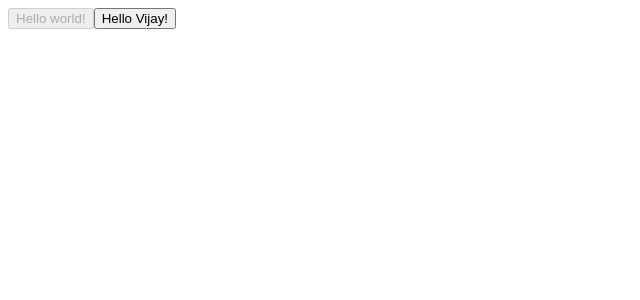
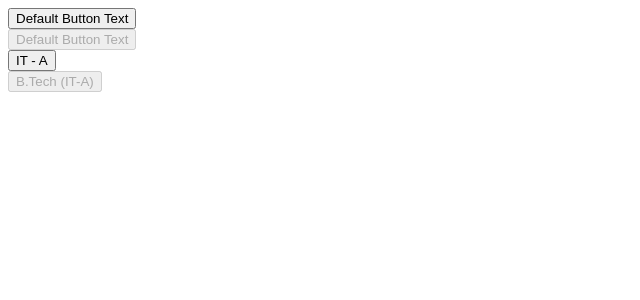
Before and after one commit to Vijay11-08/ReactJs_Project, a React (Vite) app: page / in a window 1280 px wide. Shown: the top 300 px of the page, without its empty margins (0-640 px from the left). Built offline with nearby package versions, Linux system fonts and the light colour scheme.

Commit message:
Default Propes Butoon Used

```diff
--- /dev/null
+++ b/src/Lecture31_12_2024/PureFunction2.jsx
@@ -0,0 +1,30 @@
+import * as React from "react";
+
+ const MyCustButton =({var1,var2}) => (
+    <button disabled={var1}>
+        {var2}
+    </button>
+);
+
+MyCustButton.defaultProps ={
+    var1 : false,
+    var2 : "Default Button Text",
+};
+export default MyCustButton;
+
+// For Output Use Main.jsx
+// import { StrictMode } from 'react'
+// import { createRoot } from 'react-dom/client'
+// import MyCustButton from './Lecture31_12_2024/PureFunction2'
+
+// createRoot(document.getElementById('root')).render(
+//   <StrictMode>
+//     <MyCustButton/>
+//     <br />
+//     <MyCustButton var1={true}/>
+//     <br />
+//     <MyCustButton var2={"IT - A "}/>
+//     <br />
+//     <MyCustButton var1={true} var2={"B.Tech (IT-A) "}/>
+//   </StrictMode>,
+// )
--- a/src/main.jsx
+++ b/src/main.jsx
@@ -1,12 +1,15 @@
 import { StrictMode } from 'react'
 import { createRoot } from 'react-dom/client'
-import PureFunctions from './Lecture31_12_2024/PureFunctions'
-
+import MyCustButton from './Lecture31_12_2024/PureFunction2'
 
 createRoot(document.getElementById('root')).render(
   <StrictMode>
-<PureFunctions var1={true} var2={"Hello world!"}/>
-<PureFunctions var1={false} var2={"Hello Vijay!"}/>
-
+    <MyCustButton/>
+    <br />
+    <MyCustButton var1={true}/>
+    <br />
+    <MyCustButton var2={"IT - A "}/>
+    <br />
+    <MyCustButton var1={true} var2={"B.Tech (IT-A) "}/>
   </StrictMode>,
 )
```
